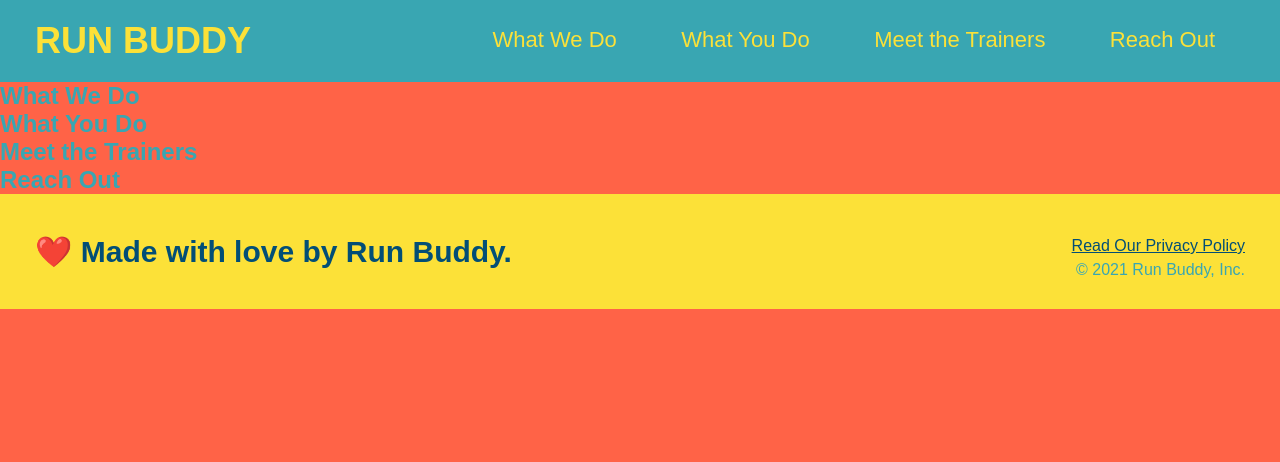
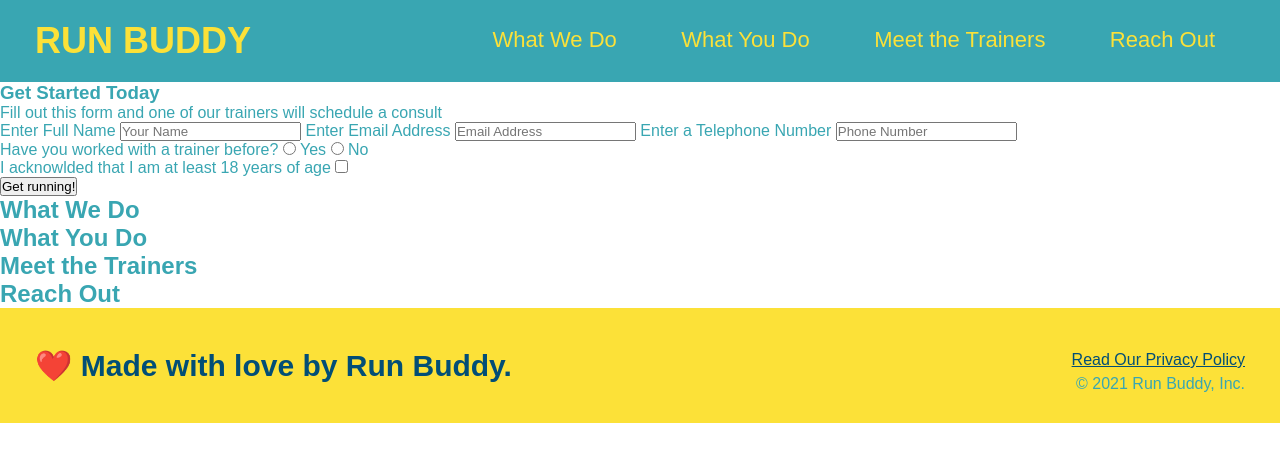
Before and after one commit to antger78/run-buddy, a plain HTML site: page index.html in a window 1280 px wide. Drawn offline with Linux system fonts and the light colour scheme.

Commit message:
background, buttons, etc

```diff
--- a/assets/css/style.css
+++ b/assets/css/style.css
@@ -7,7 +7,7 @@
 body {
     font-family: Arial, Helvetica, sans-serif;
     color: #39a6b2;
-    background-color: tomato;
+
 }
 
 /* HEADER STYLE */
--- a/index.html
+++ b/index.html
@@ -9,6 +9,7 @@
 
     <body>
 
+            <!--Section 1 (Header)-->
             <header>
 
                 <H1>
@@ -45,7 +46,51 @@
 
             <!--SECTION 2 (IMG)-->
             <section>
-                <!--Insert large image-->
+                <div>
+                    <h3>
+                    Get Started Today
+                    </h3>
+
+                    <p>
+                    Fill out this form and one of our trainers will schedule a consult
+                    </p>
+
+                    <form>
+                        <label for="name">Enter Full Name</label>
+                        <input type="text" placeholder="Your Name" name="name" id="name"/>
+
+                        <label for="email">Enter Email Address</label>
+                        <input type="email" placeholder="Email Address" name="email" id="email"/>
+
+                        <label for="phone">Enter a Telephone Number</label>
+                        <input type="tel" placeholder="Phone Number" name="phone" id="phone"/>
+
+                        <p>
+                            Have you worked with a trainer before?
+                            <input type="radio" name="trainer-confirm" id="trainer-yes" />
+                            <label for="trainer-yes">Yes</label>
+
+                            <input type="radio" name="trainer-confirm" id="trainer-no" />
+                            <label for="trainer-no">No</label>
+
+                        </p>
+
+                        <p>
+
+                            <label for="checkbox" >
+                            I acknowlded that I am at least 18 years of age
+                            </label>
+                            <input type="checkbox" name="age-confirm" id="checkbox" />
+
+                        </p>
+
+                        <button type="submit">
+                            Get running!
+                        </button>
+
+                    </form>
+
+                </div>
             </section>
 
             <!--SECTION 3 (WHAT WE DO)-->
```
Lines whose indentation alone changed are shown as unchanged.
